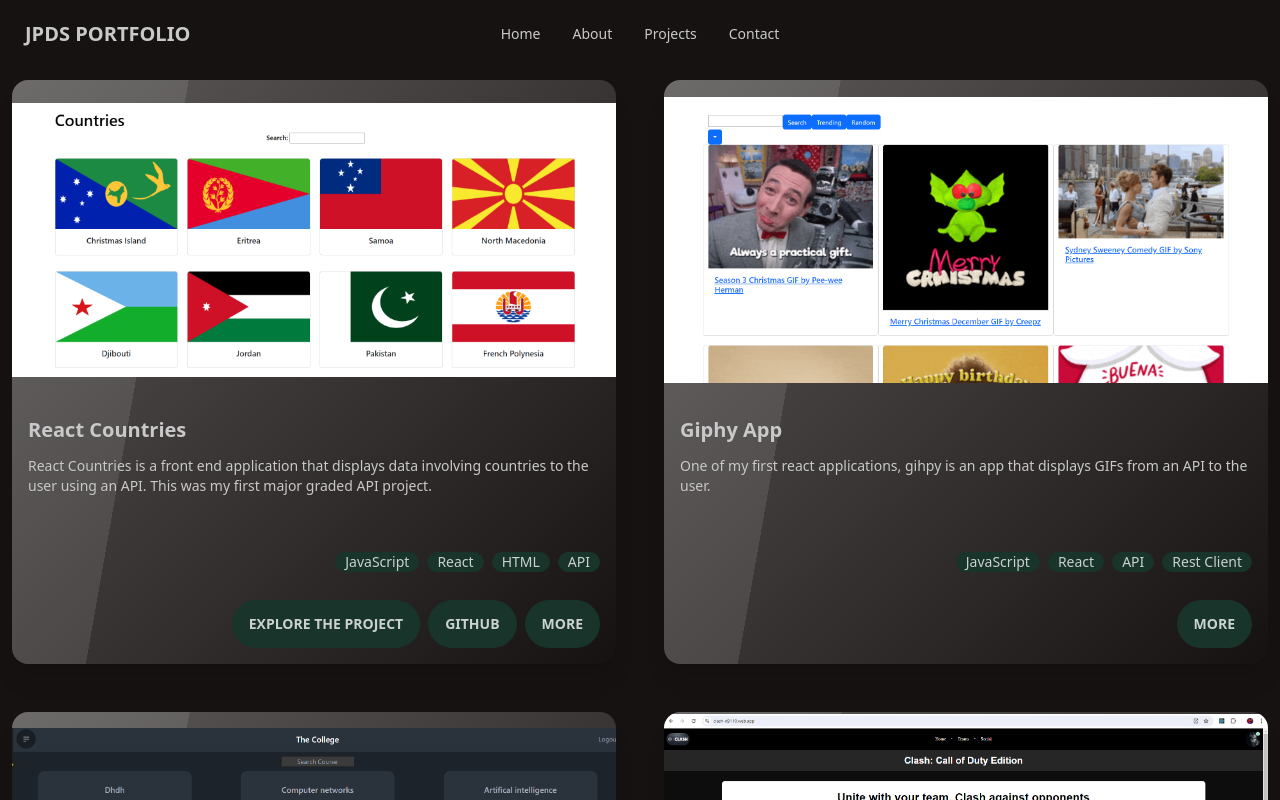
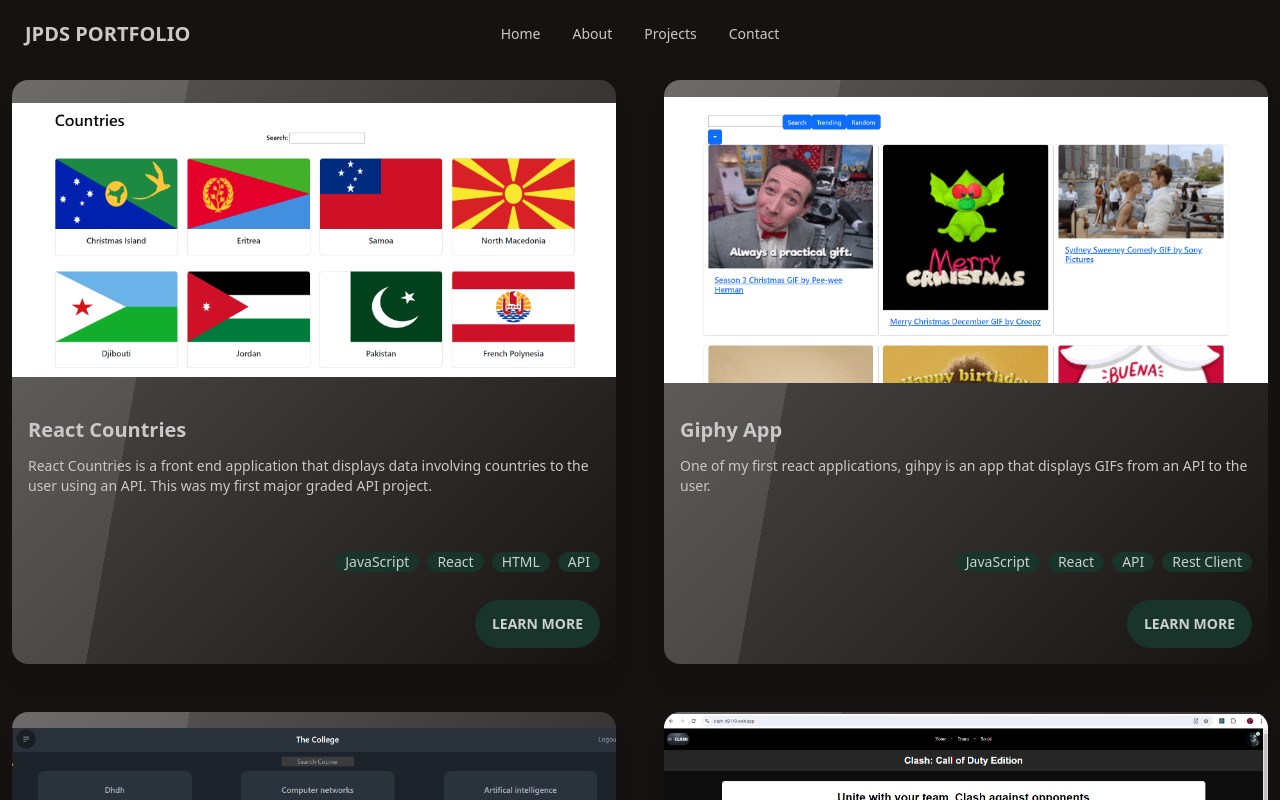
Before and after one commit to xJustinJPD/jpd-portfolio, a React (Create React App) app: page /projects in a window 1280 px wide. Shown: the top 800 px of the page. Built offline with nearby package versions, Linux system fonts and the light colour scheme.

Commit message:
updated home/show

```diff
--- a/src/components/ProjectCard.js
+++ b/src/components/ProjectCard.js
@@ -18,9 +18,9 @@
                         {tags}
                         </div>
                         <div className="card-actions justify-end">
-                        {(project.website) ? (<a href={project.website} rel="noreferrer" className="btn btn-neutral">Explore The Project</a>) : (null)}
-                        {(project.github) ? (<a href={project.github} rel="noreferrer" className="btn btn-neutral">Github</a>) : (null)}
-                        <Link className="btn btn-neutral" to={`/projects/${project.slug}`}>More</Link>
+                        {/* {(project.website) ? (<a href={project.website} rel="noreferrer" className="btn btn-neutral">Explore</a>) : (null)} */}
+                        {/* {(project.github) ? (<a href={project.github} rel="noreferrer" className="btn btn-neutral">Github</a>) : (null)} */}
+                        <Link className="btn btn-neutral" to={`/projects/${project.slug}`}>Learn More</Link>
                         </div>
                         </div>
                 </div>
--- a/src/pages/projects/Show.js
+++ b/src/pages/projects/Show.js
@@ -71,7 +71,7 @@
         <br/>
 
         <div className='mt-3 card-actions justify-content-between'>
-        {(project.website) ? (<a href={project.website} rel="noreferrer" className="btn btn-neutral">Website</a>) : (null)}
+        {(project.website) ? (<a href={project.website} rel="noreferrer" className="btn btn-neutral">Explore</a>) : (null)}
         {(project.github) ? (<a href={project.github} rel="noreferrer" className="btn btn-neutral">Github</a>) : (null)}
         {(project.demo) === true ? (<Link className="btn btn-neutral" to={`/projects/${project.slug}/demo`}>Demo</Link>) : (null)}
         </div>
```
